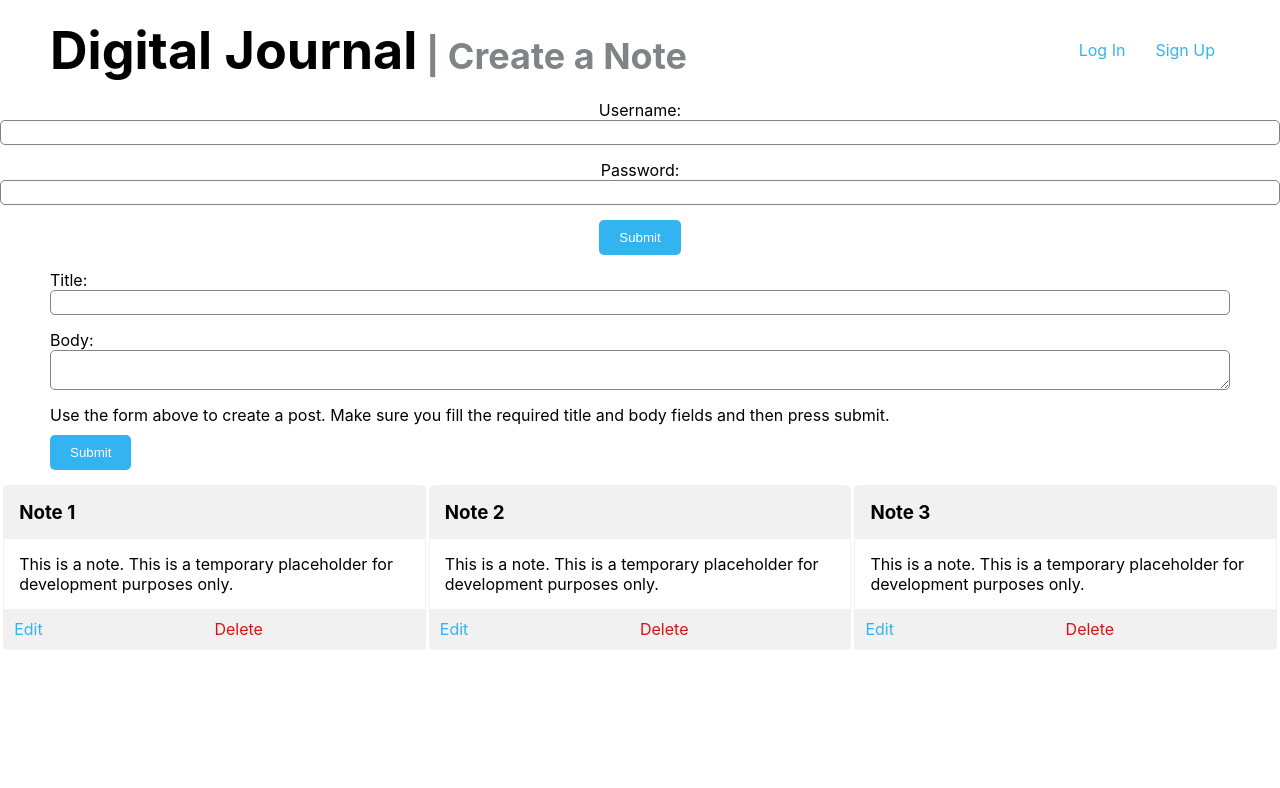
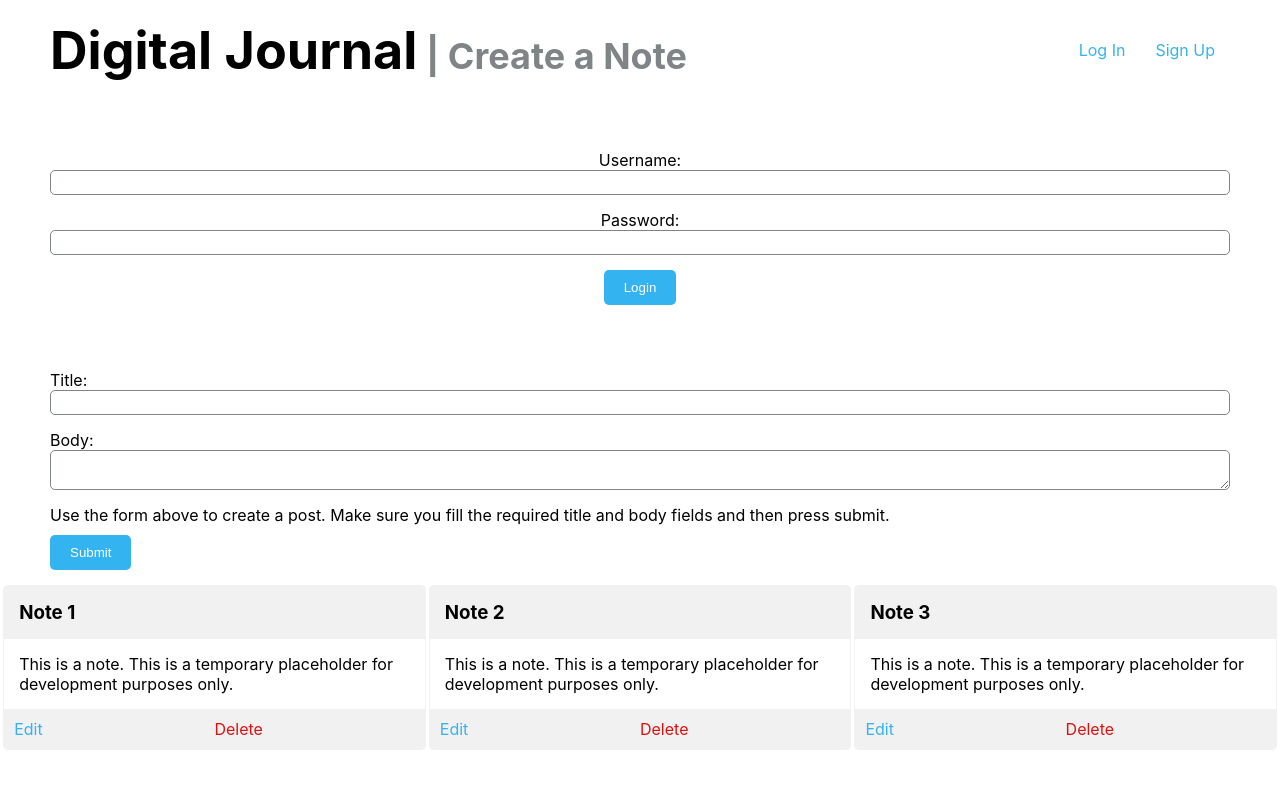
Before and after one commit to vinccodes/chingu-voyages, a React (Create React App) app in the folder solo-projects/tier3/journal-app/: page / in a window 1280 px wide. Shown: the top 788 px of the page. Built offline with nearby package versions, Linux system fonts and the light colour scheme.

Commit message:
refactored the login form to its own component: <LoginForm />

```diff
--- a/solo-projects/tier3/journal-app/src/App.js
+++ b/solo-projects/tier3/journal-app/src/App.js
@@ -3,7 +3,7 @@ import logo from './logo.svg';
 import './App.css';
 import './styles.css';
 import data from './data'
-import {Navbar, AddNoteForm, Note} from './components'
+import {Navbar, AddNoteForm, Note, LoginForm } from './components'
 
 function App() {
 
@@ -34,9 +34,9 @@ function App() {
 
     console.log('handleLogin username:', username)
     console.log('handleLogin password:', password)
+
+    // send request to /auth/login
   }
-
-
 
   // Map all Note objects retrieved from the server to JSX Note elements
   const allNotes = data.map(note =>{
@@ -54,27 +54,11 @@ function App() {
         <Navbar logo="Digital Journal" subtitle=" | Create a Note"/>
       </header>
 
-      <div className="container__login">
-        <form className="login__form" method="POST" onSubmit={handleLogin}>
-          <div className="form__group">
-            <label className="form__label" htmlFor="username">Username:</label>
-            <input className="form__field"
-              type="text"
-              name="username"
-              value={username}
-              onChange={handleLoginChange}></input>
-          </div>
-          <div className="form__group">
-            <label className="form__label" htmlFor="password">Password:</label>
-            <input className="form__field"
-              type="password"
-              name="password"
-              value={password}
-              onChange={handleLoginChange}></input>
-          </div>
-          <button className="form__btn btn__submit" type="submit">Submit</button>
-        </form>
-      </div>
+      <LoginForm
+        username={username}
+        password={password}
+        handleLogin={handleLogin}
+        handleLoginChange={handleLoginChange} />
 
       <AddNoteForm/>
       <div className="container__notes">
--- a/solo-projects/tier3/journal-app/src/components/LoginForm.js
+++ b/solo-projects/tier3/journal-app/src/components/LoginForm.js
@@ -0,0 +1,30 @@
+import React from 'react'
+import '../styles.css'
+
+const LoginForm = ({ username, password, handleLoginChange, handleLogin,}) =>{
+    return (
+        <div className="container__login">
+        <form className="login__form" method="POST" onSubmit={handleLogin}>
+          <div className="form__group">
+            <label className="form__label" htmlFor="username">Username:</label>
+            <input className="form__field"
+              type="text"
+              name="username"
+              value={username}
+              onChange={handleLoginChange}></input>
+          </div>
+          <div className="form__group">
+            <label className="form__label" htmlFor="password">Password:</label>
+            <input className="form__field"
+              type="password"
+              name="password"
+              value={password}
+              onChange={handleLoginChange}></input>
+          </div>
+          <button className="form__btn btn__submit" type="submit">Login</button>
+        </form>
+      </div>
+    )
+}
+
+export default LoginForm
--- a/solo-projects/tier3/journal-app/src/components/index.js
+++ b/solo-projects/tier3/journal-app/src/components/index.js
@@ -9,3 +9,4 @@
 export {default as Navbar} from './Navbar'
 export {default as AddNoteForm} from './AddNoteForm'
 export {default as Note} from './Note'
+export {default as LoginForm} from './LoginForm'
--- a/solo-projects/tier3/journal-app/src/styles.css
+++ b/solo-projects/tier3/journal-app/src/styles.css
@@ -93,6 +93,11 @@ nav {
     margin: 15px;
 }
 
+/* LoginForm */
+.container__login {
+    margin: 50px;
+}
+
 /* AddNoteForm Component */
 
 .addNoteForm__container{
```
